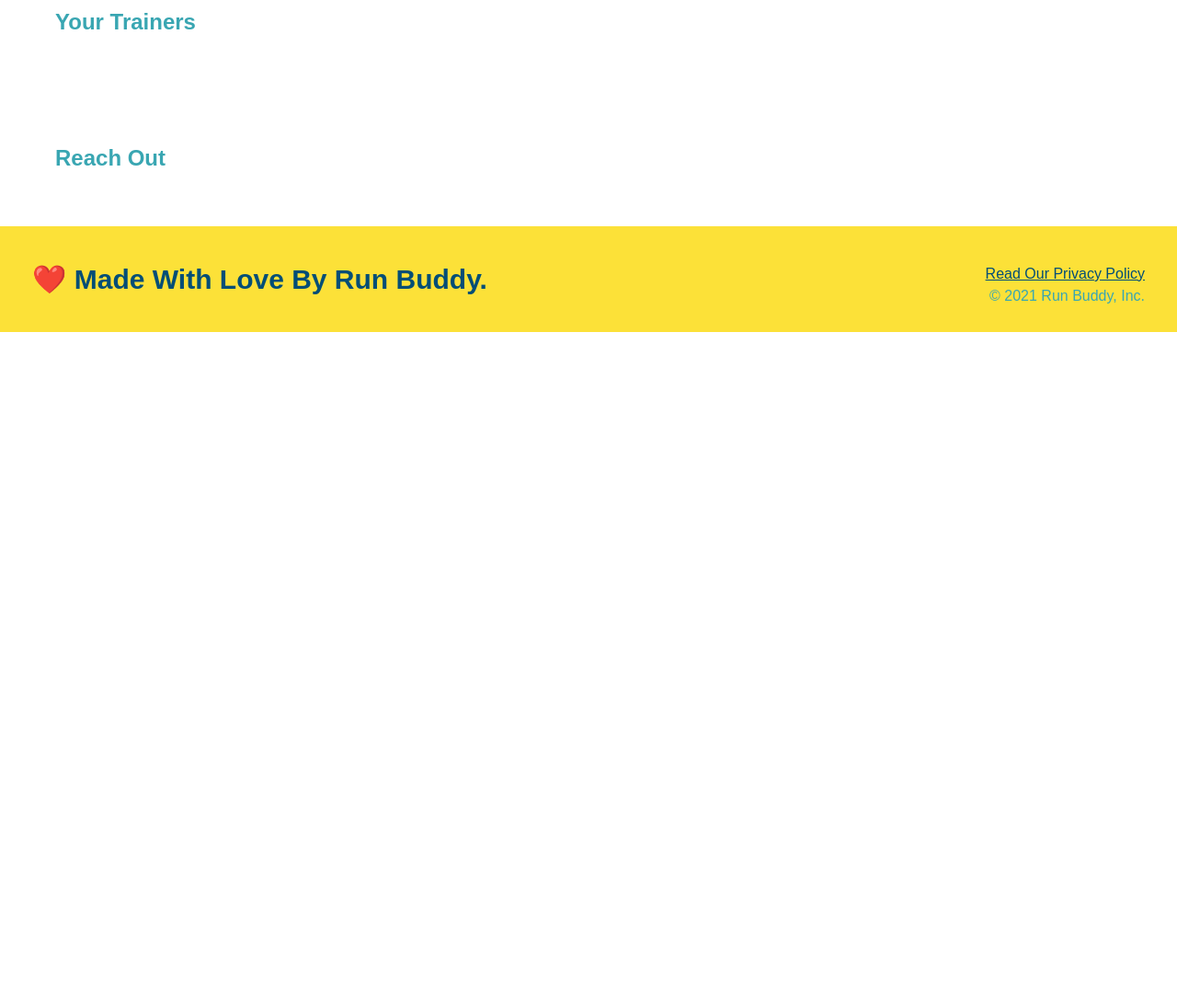
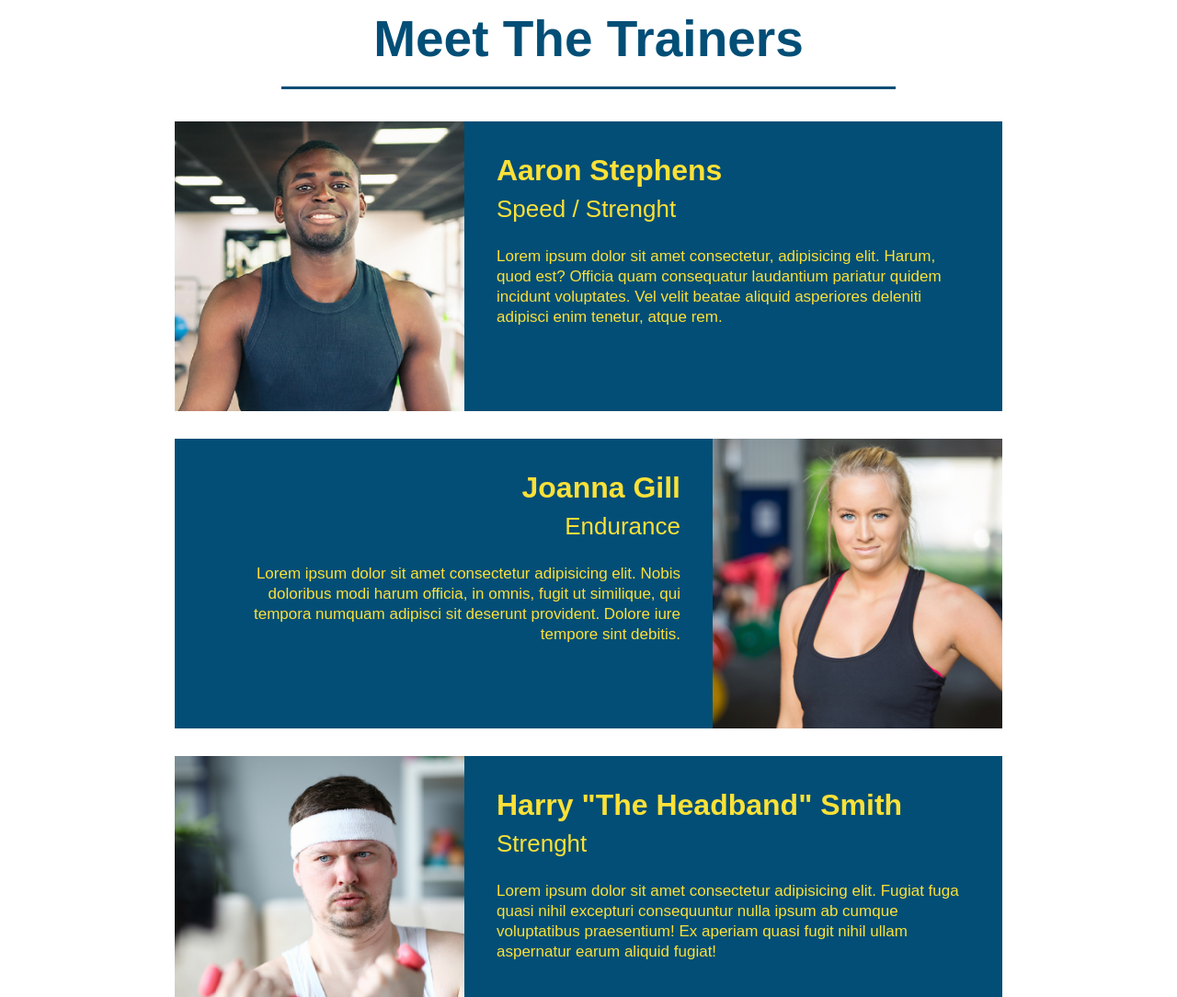
Before and after one commit to tobyhayde/run-buddy, a plain HTML site: page index.html in a window 1280 px wide. Shown: the part 2620-3704 px from the top of the page at 92% size. Before the commit the page ends 2981 px from the top, so only its background shows below. Drawn offline with Linux system fonts and the light colour scheme.

Commit message:
meet trainers section

```diff
--- a/index.html
+++ b/index.html
@@ -67,19 +67,19 @@
     <section id="what-you-do" class="steps">
         <h2 class="section-title secondary border">What You Do</h2>
             <div>
-            <img src="./assets/images/01-04-svgs/step-1.svg" alt="">
+                <img src="./assets/images/01-04-svgs/step-1.svg" alt=""/>
                 <h3>Step 1: <span>Fill Out The Form Above.</span></h3>
                 <p>You're already here, so why not?</p>
             </div>
 
         <div>
-            <img src="./assets/images/01-04-svgs/step-2.svg" alt="">
+            <img src="./assets/images/01-04-svgs/step-2.svg" alt=""/>
             <h3>Step 2: <span>Consult with One of Our Trainers</span></h3>
             <p>Are you here to build muscle, lose weight, or just feel good?</p>
         </div>
 
         <div>
-            <img src="./assets/images/01-04-svgs/step-3.svg" alt="">
+            <img src="./assets/images/01-04-svgs/step-3.svg" alt=""/>
             <h3>Step 3: <span>Get Running</span></h3>
             <p>Hit the ground running (literally) once your trainers lays out your plan</p>
         </div>
@@ -90,10 +90,38 @@
         </div>
     </section>
 
-    <section>
-    <h2>Your Trainers</h2>
+    <section id="your-trainers" class="trainers">
+        <h2 class="section-title primary border">Meet The Trainers</h2>
+            <article class="trainer">
+                <img src="./assets/images/01-05-trainers/trainer-1.jpg" alt="first trainer pic"/>
+                <div class ="trainer-bio text-left">
+                    <h3>Aaron Stephens</h3>
+                    <h4>Speed / Strenght</h4>
+                    <p>
+                        Lorem ipsum dolor sit amet consectetur, adipisicing elit. Harum, quod est? Officia quam consequatur laudantium pariatur quidem incidunt voluptates. Vel velit beatae aliquid asperiores deleniti adipisci enim tenetur, atque rem.
+                    </p>
+                </div>
+            </article>
+            <article class="trainer">
+                <div class="trainer-bio text-right">
+                    <h3>Joanna Gill</h3>
+                    <h4>Endurance</h4>
+                    <p>
+                        Lorem ipsum dolor sit amet consectetur adipisicing elit. Nobis doloribus modi harum officia, in omnis, fugit ut similique, qui tempora numquam adipisci sit deserunt provident. Dolore iure tempore sint debitis.
+                    </p>
+                </div>
+                <img src="./assets/images/01-05-trainers/trainer-2.jpg" alt="second trainer pic"/>
+            </article>
+            <article class="trainer">
+                <img src="./assets/images/01-05-trainers/trainer-3.jpg" alt="third trainer pic"/>
+                <div class="trainer-bio text-left">
+                    <h3>Harry "The Headband" Smith</h3>
+                    <h4>Strenght</h4>
+                    <p>
+                        Lorem ipsum dolor sit amet consectetur adipisicing elit. Fugiat fuga quasi nihil excepturi consequuntur nulla ipsum ab cumque voluptatibus praesentium! Ex aperiam quasi fugit nihil ullam aspernatur earum aliquid fugiat!
+                    </p>
+            </article>
     </section>
-
     <section>
         <h2>Reach Out</h2>
     </section>
--- a/styles.css
+++ b/styles.css
@@ -189,3 +189,50 @@
 .steps span {
     font-size: 38px;
 }
+
+.trainers {
+    text-align: center;
+}
+
+.trainer {
+    width: 900px;
+    margin: 0 auto 30px auto;
+    background: #024e76;
+    color: #fce138;
+    overflow: auto;
+}
+
+.trainer img {
+    width: 35%;
+    float: left;
+}
+
+.trainer-bio {
+    padding: 35px;
+    float: left;
+    width: 65%;
+}
+
+.text-left {
+    text-align: left;
+}
+
+.text-right {
+    text-align: right;
+}
+
+.trainer-bio h3 {
+    font-size: 32px;
+    margin-bottom: 8px;
+}
+
+.trainer-bio h4 {
+    font-weight: lighter;
+    font-size: 26px;
+    margin-bottom: 25px;
+}
+
+.trainer-bio p {
+    font-size: 17px;
+    line-height: 1.3;
+}
```
Also changed, not shown: assets/images/01-05-trainers/trainer-1.jpg (added), assets/images/01-05-trainers/trainer-2.jpg (added), assets/images/01-05-trainers/trainer-3.jpg (added), 3 other files. Lines whose indentation alone changed are shown as unchanged.
